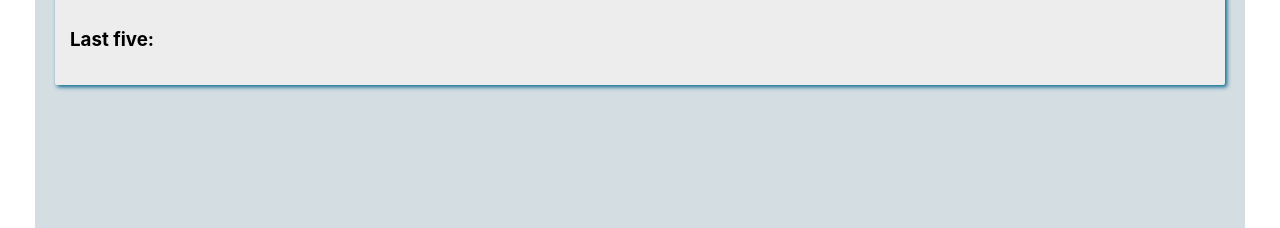
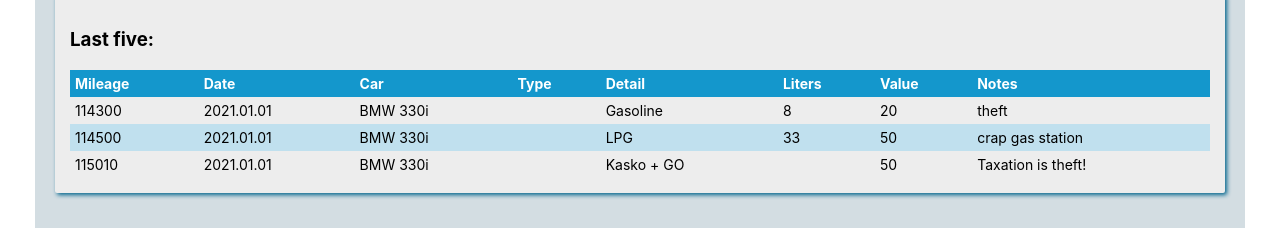
Before and after one commit to petar-stoyanov7/expenses-react-setup, a React (Create React App) app: page / in a window 1280 px wide. Shown: the part 354-582 px from the top of the page. Built offline with nearby package versions, Linux system fonts and the light colour scheme; no server answers.

Commit message:
LastFive;
+ Finished getting data for last five;
+ Basic styling;

```diff
--- a/src/Main.scss
+++ b/src/Main.scss
@@ -1,4 +1,6 @@
 $main-color: #1497cc;
+$main-light: #74c1e0;
+$main-lighter: #c0e0ee;
 $main-darker: #05668e;
 $button-color: #049609;
 $background-color: #d3dde2;
--- a/src/components/LastFive/LastFive.js
+++ b/src/components/LastFive/LastFive.js
@@ -8,6 +8,7 @@ import React, {
 import './LastFive.scss';
 import AuthContext from "../../Store/auth-context";
 import axios from "axios";
+import ExpenseTable from "../UI/ExpenseTable";
 // import ExpenseTable from "../UI/ExpenseTable";
 
 const dummyData = [
@@ -51,7 +52,6 @@ const LastFive = (props) => {
 
     useEffect(() => {
         const ajaxCfg = ctx.ajaxConfig;
-        console.log('ajax',ajaxCfg);
         let data = {
             hash: ctx.ajaxConfig.hash
         }
@@ -66,17 +66,59 @@ const LastFive = (props) => {
                 data['userId'] = ctx.userDetails.user.id;
                 break;
         }
-        axios.post(`${ajaxCfg.server}${ajaxCfg.getLastFive}`, data)
-            .then((response) => {
-                console.log('last five');
-                console.log(response);
-            });
-    }, [ctx]);
+        if (undefined !== data['userId'] || undefined !== data['carId']) {
+            axios.post(`${ajaxCfg.server}${ajaxCfg.getLastFive}`, data)
+                .then((response) => {
+                    const result = response.data
+                    if (result.success) {
+                        console.log('exp_raw');
+                        console.log(result.data);
+                        const formattedData = result.data.map((expense) => {
+                            const exp = {
+                                id: expense.ID,
+                                carName: `${expense.car_brand} ${expense.car_model}`,
+                                date: expense.Date,
+                                type: expense.expense_name,
+                                cid: expense.CID,
+                                fuelId: expense.Fuel_ID,
+                                liters: expense.Liters,
+                                insuranceId: expense.Insurance_ID,
+                                mileage: expense.Mileage,
+                                price: expense.Price,
+                                notes: expense.Notes
+                            }
+                            switch (expense.Expense_ID) {
+                                case '1':
+                                    exp['expenseDetail'] = expense.fuel_name;
+                                    break;
+                                case '2':
+                                    exp['expenseDetail'] = expense.insurance_name;
+                                    break;
+                                case '3':
+                                case '4':
+                                case '999':
+                                default:
+                                    exp['expenseDetail'] = '';
+                                    break;
+                            }
+                            return exp;
+                        })
+                        setLastFive(formattedData);
+                    } else {
+                        setLastFive(dummyData);
+                    }
+                });
+        } else {
+            setLastFive(dummyData);
+        }
+    }, [ctx.userDetails.isLogged]);
 
     return (
         <Fragment>
             <h3>Last five:</h3>
-            {/*<ExpenseTable expenses={lastFive} />*/}
+            <ExpenseTable
+                expenses={lastFive}
+            />
         </Fragment>
     );
 }
--- a/src/components/UI/ExpenseTable.js
+++ b/src/components/UI/ExpenseTable.js
@@ -3,55 +3,85 @@ import './ExpenseTable.scss';
 
 const ExpenseTable = (props) => {
     let expenses;
+    console.log('exp', props.expenses);
+
 
     if (null === props.expenses || props.expenses.length === 0) {
         console.log('no expenses');
         expenses = '<td>No expenses recorded</td>'
     } else {
         expenses = props.expenses.map((expense) => {
-            let expenseName;
-            switch (expense.Expense_ID) {
-                case 1:
-                    expenseName = 'Fuel';
-                    break;
-                case 2:
-                    expenseName = expense.insuranceName;
-                    break;
-                default:
-                    expense = '';
-                    break;
-            }
-
             return (
-                <tr key={expense.id}>
-                    <td>{expense.mileage}</td>
-                    <td>{expense.date}</td>
-                    <td>{expense.carName}</td>
-                    <td>{expenseName}</td>
-                    <td>{expense.fuelType}</td>
-                    <td>{expense.liters}</td>
-                    <td>{expense.price}</td>
-                    <td>{expense.notes}</td>
-                    <td>---</td>
+                <tr
+                    key={expense.id}
+                    onClick={null == props.clickAction ? undefined : () => {
+                        props.clickAction(expense.id);
+                    }}
+                >
+                    <td className="expenses-list__mileage">
+                        {expense.mileage}
+                    </td>
+                    <td className="expenses-list__date">
+                        {expense.date}
+                    </td>
+                    <td className="expenses-list__car">
+                        {expense.carName}
+                    </td>
+                    <td className="expenses-list__type">
+                        {expense.type}
+                    </td>
+                    <td className="expenses-list__detail">
+                        {expense.expenseDetail}
+                    </td>
+                    <td className="expenses-list__liters">
+                        {expense.liters}
+                    </td>
+                    <td className="expenses-list__price">
+                        {expense.price}
+                    </td>
+                    <td className="expenses-list__notes">
+                        {expense.notes}
+                    </td>
                 </tr>
             )
         });
     }
 
     return (
-        <table className="expenses-list">
-            <thead>
-            <tr>
-                <th>Mileage</th>
-                <th>Date</th>
-                <th>Car</th>
-                <th>Type</th>
-                <th>Fuel Type</th>
-                <th>Liters</th>
-                <th>Value</th>
-                <th>Notes</th>
-                <th>Actions</th>
-            </tr>
+        <table
+            className={`expenses-list
+                ${props.isDetailed} ? ' detailed' : ''}
+                ${props.isSmall} ? ' small' : ''}
+            `}
+            cellSpacing='0'
+        >
+            <thead className='expenses-list__header'>
+                <tr>
+                    <th className="expenses-list__mileage">
+                        Mileage
+                    </th>
+                    <th className="expenses-list__date">
+                        Date
+                    </th>
+                    <th className="expenses-list__car">
+                        Car
+                    </th>
+                    <th className="expenses-list__type">
+                        Type
+                    </th>
+                    <th className="expenses-list__detail">
+                        Detail
+                    </th>
+                    <th className="expenses-list__liters">
+                        Liters
+                    </th>
+                    <th className="expenses-list__price">
+                        Value
+                    </th>
+                    <th className="expenses-list__notes">
+                        Notes
+                    </th>
+                </tr>
             </thead>
             <tbody>
                 {expenses}
--- a/src/components/UI/ExpenseTable.scss
+++ b/src/components/UI/ExpenseTable.scss
@@ -1,30 +1,60 @@
+@import "../../Main";
+
 .expenses-list {
   width: 100%;
-  border-collapse: collapse;
-  margin: 5px;
+
+  &__header {
+    background-color: $main-color;
+    color: $white;
+
+    tr:hover {
+      background-color: $main-color;
+    }
+  }
 
   th,td {
-    padding: 5px;
+    padding: 10px 5px;
+    font-size: 14px;
     text-align: left;
-    font-size: 20px;
+
+    @media (min-width: $medium) {
+      padding: 5px;
+    }
   }
 
-  th {
-    background-color: #649f70;
-    color: white;
-    font-weight: 500px;
+
+  tbody tr {
+    //text-align: center;
+
+    &:nth-child(even) {
+      background-color: $main-lighter;
+    }
+
+    &:hover {
+      background-color: $main-light;
+    }
   }
 
-  tr {
-    font-weight: 300;
-    &:nth-child(odd) {
-      background-color: #fff;
+  &__detail, &__date {
+    display: none;
+    @media (min-width: $medium) {
+      display: table-cell;
     }
-    &:nth-child(even) {
-      background-color: #eee4e4;
+  }
+  &__mileage, &__notes, &__liters {
+    display: none;
+    @media (min-width: $large) {
+      display: table-cell;
     }
-    &:hover {
-      background-color: #94c898;
+  }
+
+  &.small {
+    th,td {
+      font-size: 12px;
+
+      @media (min-width: $medium) {
+        font-size: 14px;
+      }
     }
   }
 }
```
